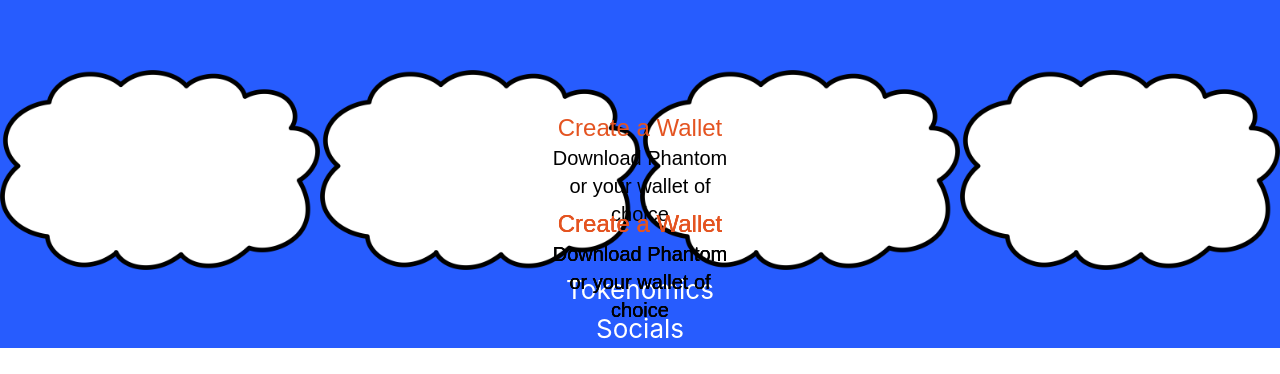
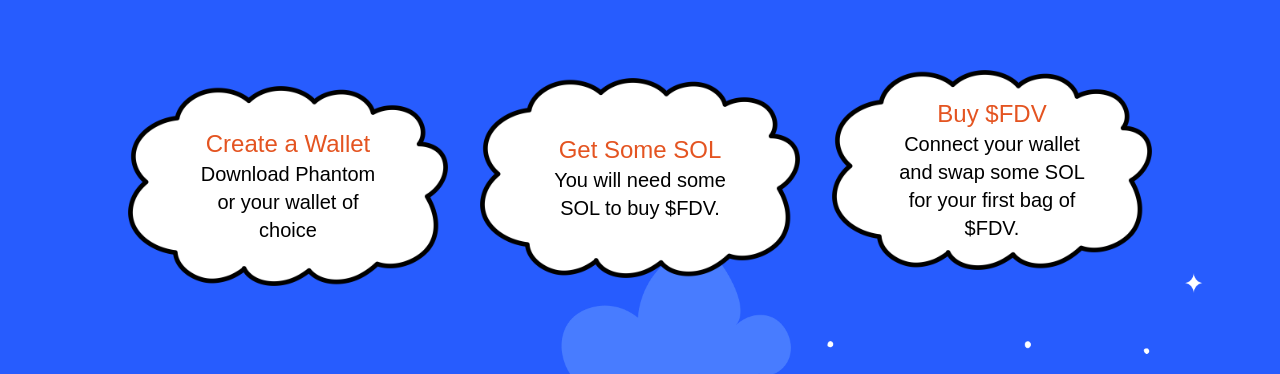
Before and after one commit to youthisguy/freddie-rp, a React (Create React App) app: page / in a window 1280 px wide. Shown: the part 2507-2881 px from the top of the page. Before the commit the page ends 2855 px from the top, so only its background shows below. Built offline with nearby package versions, Linux system fonts and the light colour scheme; a web font is replaced by a local one.

Commit message:
how to buy

```diff
--- a/src/sections/HowToBuy/HowToBuy.jsx
+++ b/src/sections/HowToBuy/HowToBuy.jsx
@@ -6,8 +6,12 @@
       <h1 className="pb-32 text-center max-w-prose leading-relaxed sm:leading-relaxed mx-auto hero-h1 text-white text-5xl font-bold sm:text-5xl [text-shadow:_-2px_-2px_0_#000,_2px_-2px_0_#000,_-2px_2px_0_#000,_2px_2px_0_#000]">
         How To Buy
       </h1>
-      <div className="flex relative">
-      <img
+
+
+
+      <div className="flex flex-row relative mx-auto  items-center justify-center">
+        <div className="relative mx-4 mt-4">
+        <img
       src="how-to-buy.png"
       alt="how-to-buy"
       className="h-auto w-80 mx-auto"
@@ -20,48 +24,43 @@
         Download Phantom or your wallet of choice
       </p>
     </div>
+        </div>
 
-    <img
+        <div className="relative mx-4">
+        <img
       src="how-to-buy.png"
       alt="how-to-buy"
       className="h-auto w-80 mx-auto"
     />
     <div className="absolute inset-0 flex flex-col items-center justify-center text-center">
-      <p className="chillax-text text-[#E45421] text-lg sm:text-2xl max-w-48 mt-48">
-        Create a Wallet
+      <p className="chillax-text text-[#E45421] text-lg sm:text-2xl max-w-48 mt-38">
+        Get Some SOL
       </p>
       <p className="chillax-text text-[#000] text-lg sm:text-xl max-w-48">
-        Download Phantom or your wallet of choice
+      You will need some SOL to buy $FDV.
       </p>
     </div>
+        </div>
 
-    <img
+        <div className="relative mx-4 mb-4">
+        <img
       src="how-to-buy.png"
       alt="how-to-buy"
       className="h-auto w-80 mx-auto"
     />
     <div className="absolute inset-0 flex flex-col items-center justify-center text-center">
-      <p className="chillax-text text-[#E45421] text-lg sm:text-2xl max-w-48 mt-48">
-        Create a Wallet
+      <p className="chillax-text text-[#E45421] text-lg sm:text-2xl max-w-48 mt-38">
+        Buy $FDV
       </p>
       <p className="chillax-text text-[#000] text-lg sm:text-xl max-w-48">
-        Download Phantom or your wallet of choice
+      Connect your wallet and swap some SOL for your first bag of $FDV.
       </p>
     </div>
+        </div>
 
-    <img
-      src="how-to-buy.png"
-      alt="how-to-buy"
-      className="h-auto w-80 mx-auto"
-    />
-    <div className="absolute inset-0 flex flex-col items-center justify-center text-center">
-      <p className="chillax-text text-[#E45421] text-lg sm:text-2xl max-w-48 mt-48">
-        Create a Wallet
-      </p>
-      <p className="chillax-text text-[#000] text-lg sm:text-xl max-w-48">
-        Download Phantom or your wallet of choice
-      </p>
     </div>
+    <div className="-mt-[34rem]">
+      <img src="Rainbow-FDV.png" alt="Rainbow-FDV"/>
     </div>
   </div>
   );
--- a/src/sections/Tokenomics/Tokenomics.jsx
+++ b/src/sections/Tokenomics/Tokenomics.jsx
@@ -2,7 +2,7 @@
 
 const Tokenomics = () => {
   return (
-    <div>Tokenomics</div>
+    <div className='bg-[#DD1A1B]'>Tokenomics</div>
   )
 }
 
```
Also changed, not shown: public/Rainbow-FDV.png (added).
